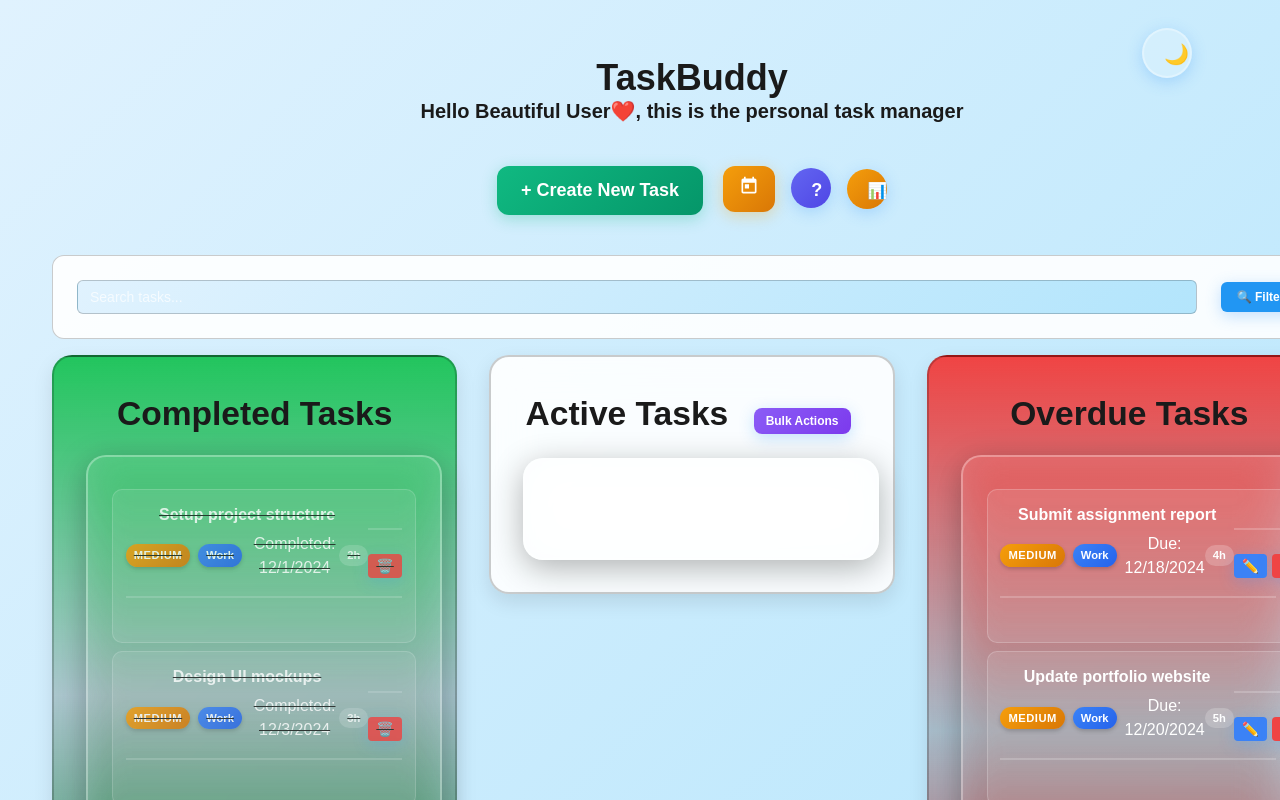
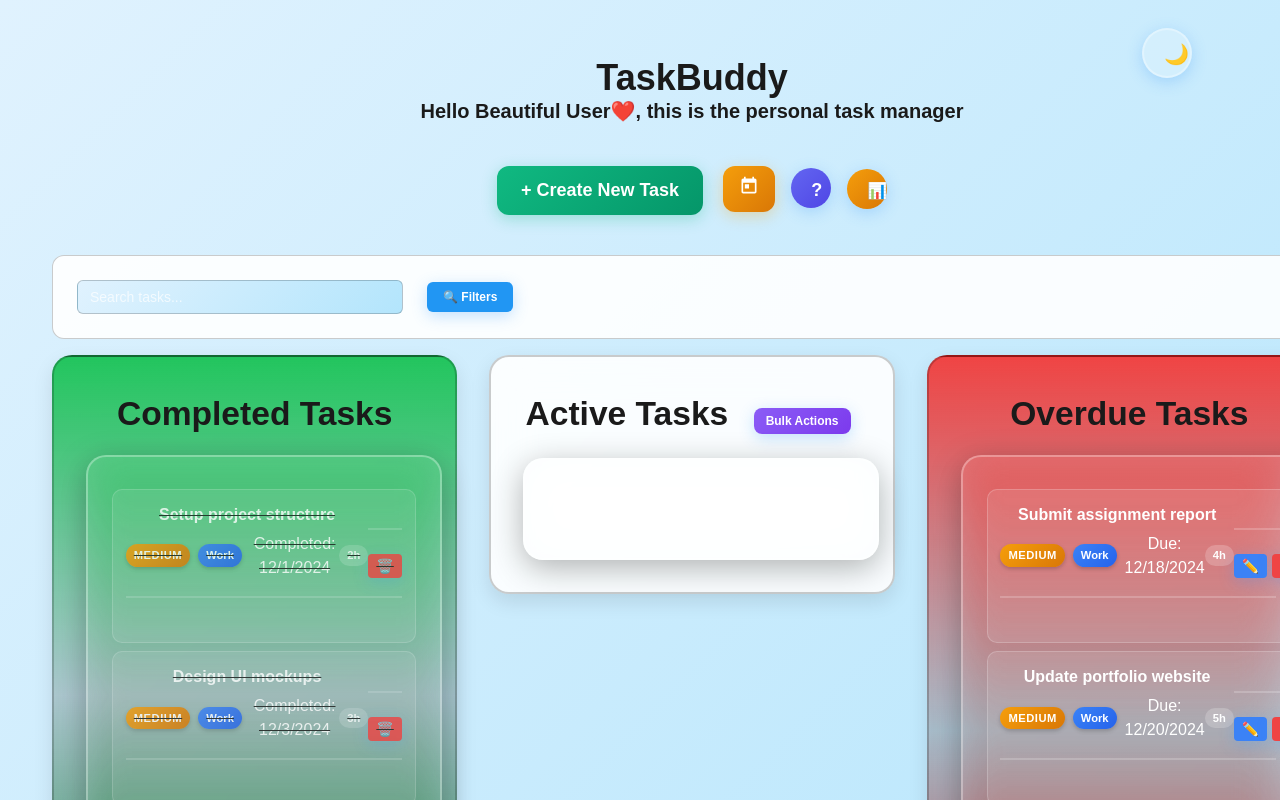
Before and after one commit to Llego-250/Task-Buddy, a Vue app: page / in a window 1280 px wide. Shown: the top 800 px of the page. Built offline with nearby package versions, Linux system fonts and the light colour scheme.

Commit message:
Reducing search bar width from flex: 1 to fixed 300px width

```diff
--- a/src/components/SearchFilter.vue
+++ b/src/components/SearchFilter.vue
@@ -186,7 +186,8 @@ export default {
 }
 
 .search-input {
-  flex: 1;
+  flex: none;
+  width: 300px;
   padding: 8px 12px;
   border: 1px solid var(--border-color);
   border-radius: 6px;
```
